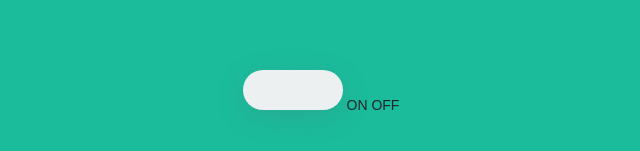
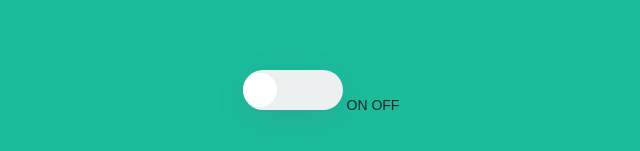
Before and after one commit to rakibthpi/btn-switch, a plain HTML site: page index.html in a window 1280 px wide. Shown: the part 307-458 px from the top of the page, 319-959 px from the left. Drawn offline with Linux system fonts and the light colour scheme.

Commit message:
check commit

```diff
--- a/assets/css/style.css
+++ b/assets/css/style.css
@@ -57,10 +57,28 @@ input[type="checkbox"] {
 	outline: none;
 	box-shadow: rgba(100, 100, 111, 0.2) 0px 7px 29px 0px;
 	cursor: pointer;
+  position: relative;
+  transition: .5s;
 }
 input:checked[type="checkbox"]{
-
+  background-color: #3498db;
+  transition: .4s;
 }
+input[type="checkbox"]::before {
+	width: 34px;
+	height: 34px;
+	border-radius: 50%;
+	background-color: #fff;
+	left: 0;
+	position: absolute;
+	content: "";
+	top: 3px;
+  transition: .4s;
+}
+input:checked[type="checkbox"]::before {
+  left: 60px;
+}
+.toggle{}
 
 /*=====================================*/
 /*      7. Header area css end         */
```
